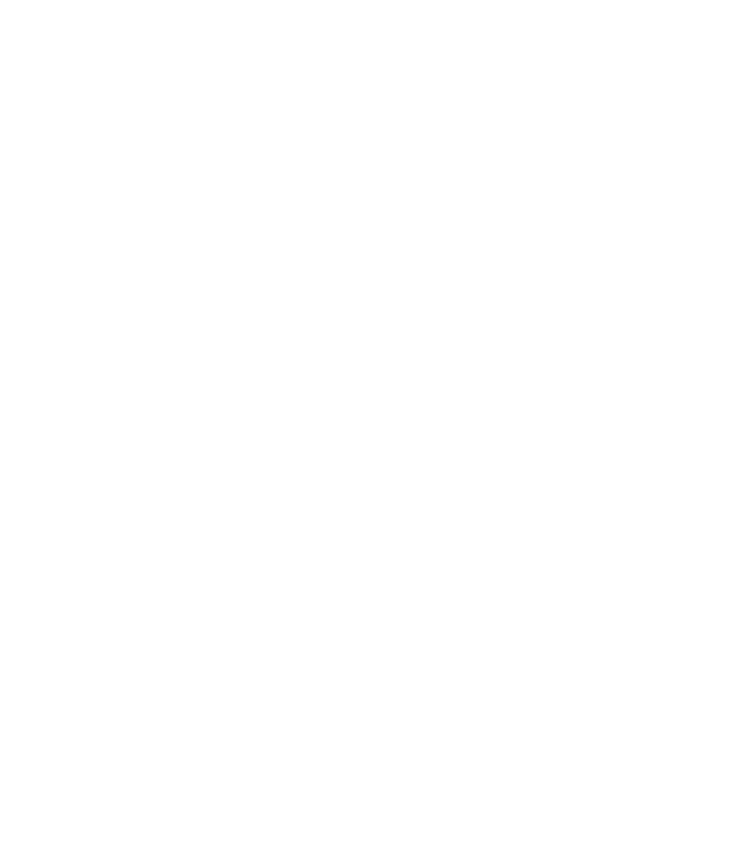
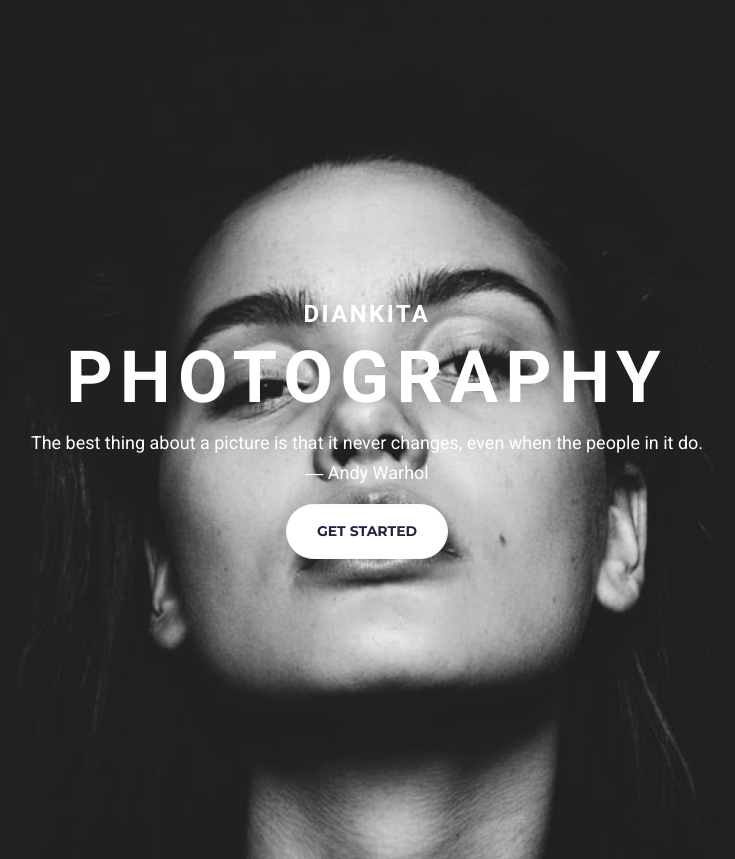
Before and after one commit to diankita/Portfolio-project, a plain HTML site: page index.html in a window 1280 px wide. Shown: the whole page, without its empty margins (273-1008 px from the left). Before the commit the page ends 800 px from the top, so only its background shows below. Drawn offline with nearby package versions, Linux system fonts and the light colour scheme.

Commit message:
Created the homepage hero section

```diff
--- a/index.html
+++ b/index.html
@@ -16,11 +16,16 @@
   <link href="https://fonts.googleapis.com/css2?family=Montserrat:wght@700&family=Roboto:wght@400;700&display=swap"
     rel="stylesheet">
   <link rel="stylesheet" href="/styles/style.css">
-  <title>Document</title>
+  <title>Home | Diankita</title>
 </head>
 <body>
 <div class="hero">
-
+  <h2 class="text-uppercase">Diankita</h2>
+  <h1 class="text-uppercase">Photography</h1>
+  <p>The best thing about a picture is that it never changes, even when the people in it do.
+  <br>
+  ― Andy Warhol</p>
+  <a href="#" class="btn btn-light text-uppercase">Get started</a>
 </div>
 </body>
 
--- a/styles/style.css
+++ b/styles/style.css
@@ -0,0 +1,54 @@
+:root {
+  --page-background-color: #1b1b1b;
+  --default-font-family: "Roboto", sans-serif;
+  --secondary-font-family: "Montserrat", sans-serif;
+  --default-text-color: #ffffff;
+  --secondary-text-color: #272142;
+}
+
+body {
+  background-color: var(--page-background-color);
+  font-family: var(--default-font-family);
+}
+
+.hero {
+  background-image: url("/images/bg.png");
+  background-size: cover;
+  background-position: top;
+  background-repeat: no-repeat;
+  color: var(--default-text-color);
+  text-align: center;
+  padding: 300px 0;
+}
+
+.hero h1 {
+  font-weight: 700;
+  font-size: 72px;
+  line-height: 84px;
+  letter-spacing: 0.1em;
+}
+
+.hero h2 {
+  font-weight: 700;
+  font-size: 24px;
+  line-height: 28px;
+  letter-spacing: 0.1em;
+}
+
+.hero p {
+  font-weight: 400;
+  font-size: 18px;
+  line-height: 30px;
+}
+
+.hero a {
+  background-color: #ffffff;
+  padding: 18px 30px;
+  border-radius: 50px;
+  font-family: var(--secondary-font-family);
+  color: var(--secondary-text-color);
+  font-weight: 700;
+  font-size: 14px;
+  line-height: 17px;
+  letter-spacing: 0.1;
+}
```
Also changed, not shown: images/bg.png (added).
